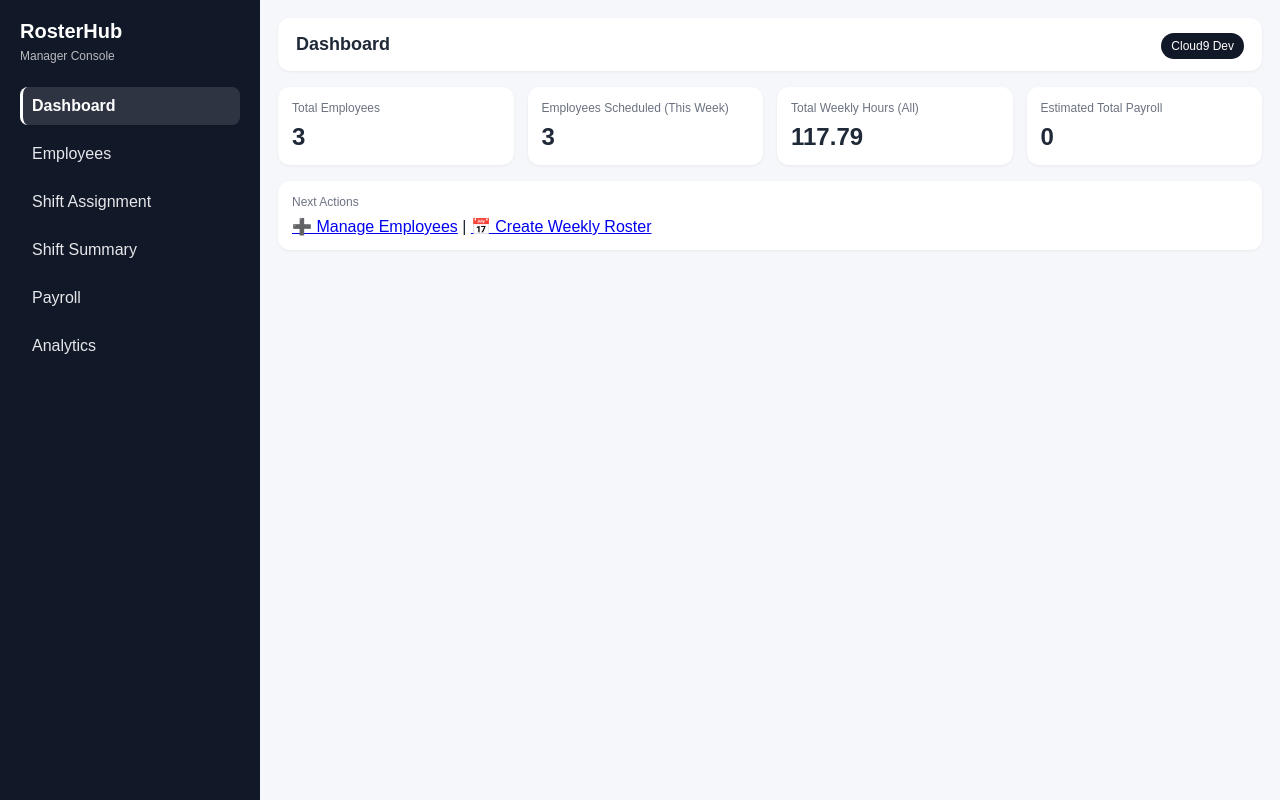
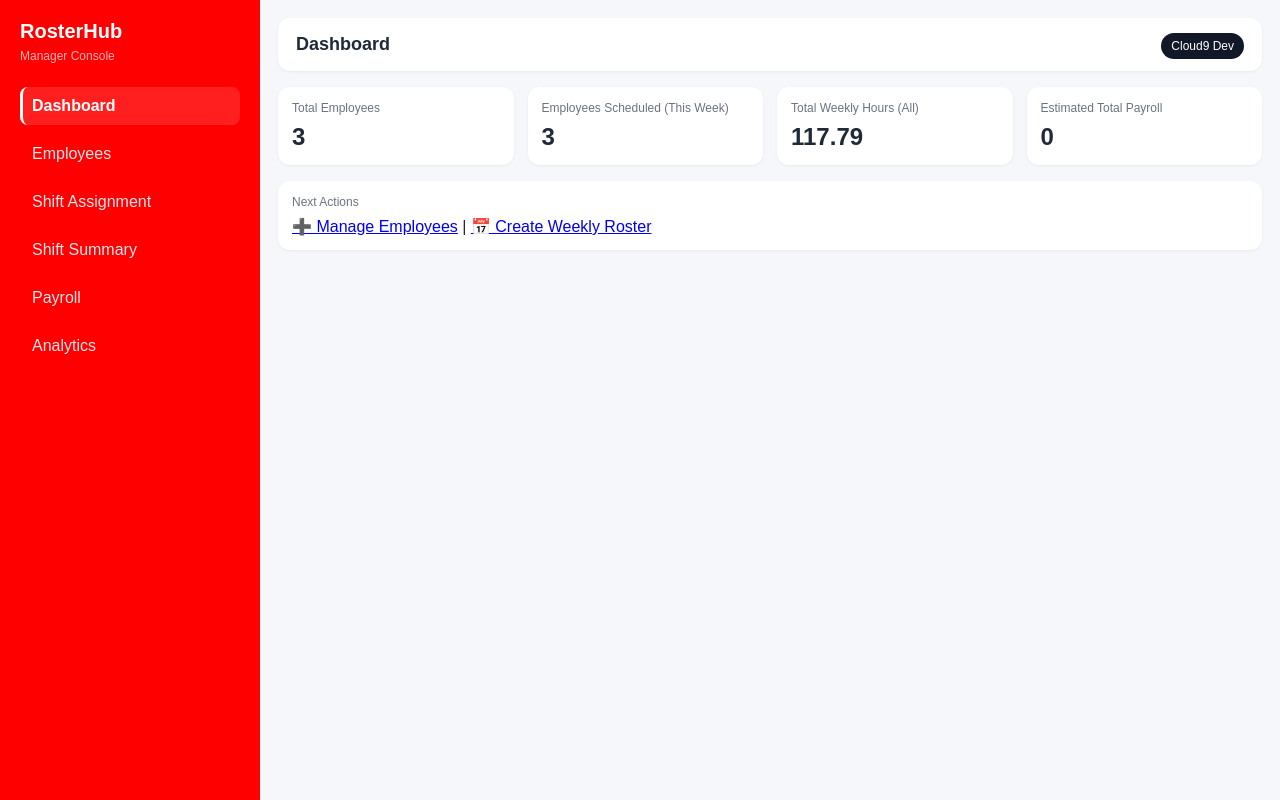
Before and after one commit to shri0612/rosterhub, a Django app: page / in a window 1280 px wide. Run offline with Django 4.2, Linux system fonts and the light colour scheme; data comes from the database, SQL or seed files in the repository.

Commit message:
trigger CI/CD2

```diff
--- a/static/css/app.css
+++ b/static/css/app.css
@@ -370,6 +370,7 @@ html, body {
   overflow-y: auto;
   overflow-x: hidden;
   flex-shrink: 0;
+  background: red;
 }
 
 .content {
```
